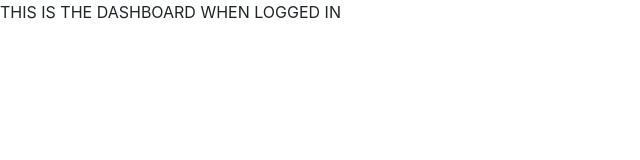
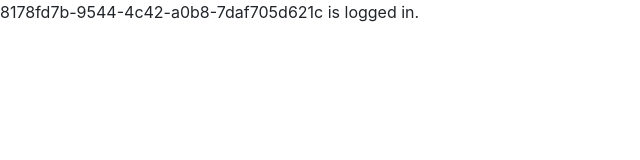
Before and after one commit to hpmarsle/whatsup, a React (Create React App) app in the folder client/: page / in a window 1280 px wide. Both pictures are taken after typing "Sample" into the empty fields and a click on the button "Create a New Id". Shown: the top 160 px of the page, without its empty margins (0-640 px from the left). Built offline with nearby package versions, Linux system fonts and the light colour scheme.

Commit message:
pass id as prop to dashboard

```diff
--- a/client/src/components/App.js
+++ b/client/src/components/App.js
@@ -8,7 +8,7 @@ function App() {
   const [id, setId] = useLocalStorage('id')
   return (
       <>
-        {id ? <Dashboard /> : <Login onIdSubmit={setId} />}
+        {id ? <Dashboard id={id}/> : <Login onIdSubmit={setId} />}
 
       </>
   );
--- a/client/src/components/Dashboard.js
+++ b/client/src/components/Dashboard.js
@@ -1,9 +1,9 @@
 import React from 'react'
 
-export default function Dashboard() {
+export default function Dashboard({id}) {
     return (
         <div>
-            THIS IS THE DASHBOARD WHEN LOGGED IN
+            {id} is logged in.
         </div>
     )
 }
```
